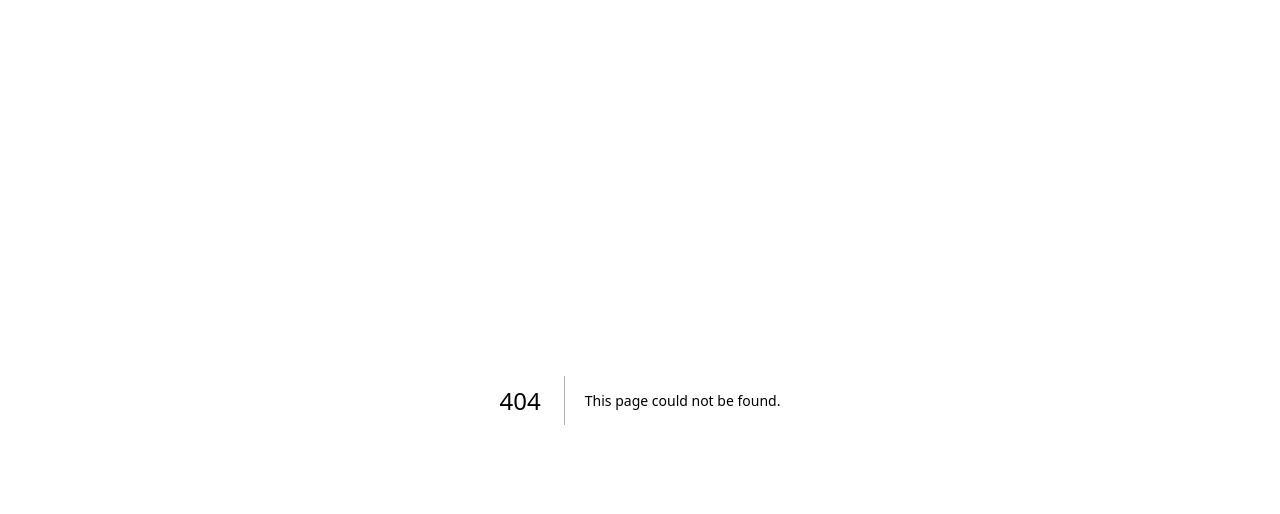
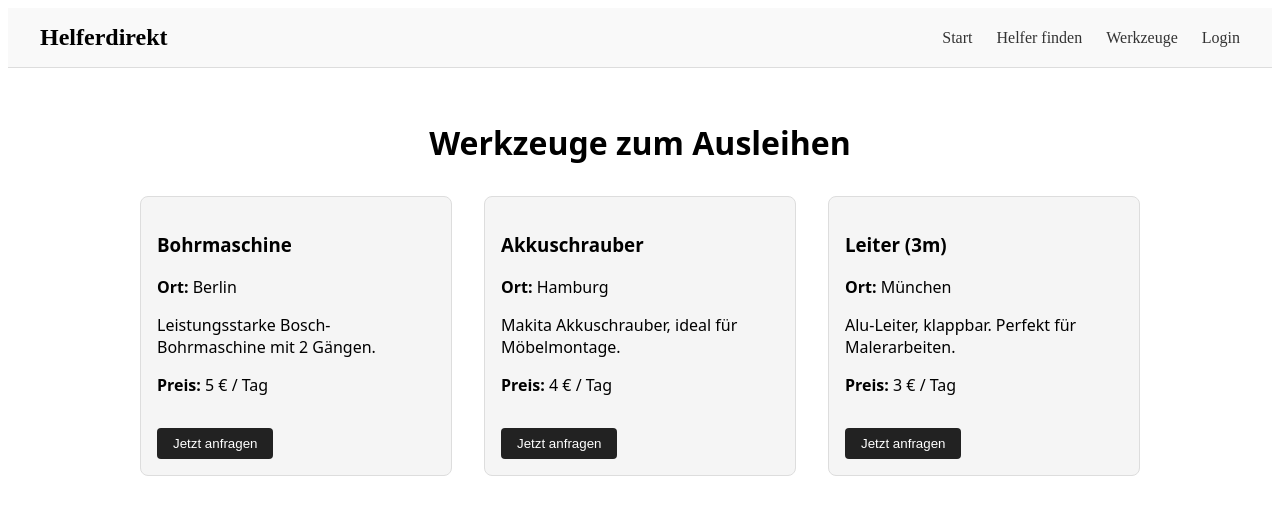
Before and after one commit to Mokis1/Helferdirekt, a Next.js app in the folder frontend/: page /werkzeuge in a window 1280 px wide. Before the commit this address had no page. Shown: the top 514 px of the page. Built offline with nearby package versions, Linux system fonts and the light colour scheme.

Commit message:
Werkzeugverleih-Seite hinzugefügt

```diff
--- /dev/null
+++ b/frontend/pages/werkzeuge.tsx
@@ -0,0 +1,87 @@
+import React from "react";
+import Head from "next/head";
+import Navbar from "../components/Navbar";
+
+const werkzeuge = [
+  {
+    name: "Bohrmaschine",
+    beschreibung: "Leistungsstarke Bosch-Bohrmaschine mit 2 Gängen.",
+    preis: 5,
+    stadt: "Berlin",
+  },
+  {
+    name: "Akkuschrauber",
+    beschreibung: "Makita Akkuschrauber, ideal für Möbelmontage.",
+    preis: 4,
+    stadt: "Hamburg",
+  },
+  {
+    name: "Leiter (3m)",
+    beschreibung: "Alu-Leiter, klappbar. Perfekt für Malerarbeiten.",
+    preis: 3,
+    stadt: "München",
+  },
+];
+
+export default function WerkzeugSeite() {
+  return (
+    <>
+      <Head>
+        <title>Werkzeugverleih – Helferdirekt</title>
+      </Head>
+      <Navbar />
+      <main style={styles.main}>
+        <h1 style={styles.title}>Werkzeuge zum Ausleihen</h1>
+        <div style={styles.grid}>
+          {werkzeuge.map((tool, i) => (
+            <div key={i} style={styles.card}>
+              <h3>{tool.name}</h3>
+              <p><strong>Ort:</strong> {tool.stadt}</p>
+              <p>{tool.beschreibung}</p>
+              <p><strong>Preis:</strong> {tool.preis} € / Tag</p>
+              <button style={styles.button}>Jetzt anfragen</button>
+            </div>
+          ))}
+        </div>
+      </main>
+    </>
+  );
+}
+
+const styles: { [key: string]: React.CSSProperties } = {
+  main: {
+    padding: "2rem",
+    maxWidth: "1000px",
+    margin: "0 auto",
+    fontFamily: "system-ui, sans-serif",
+  },
+  title: {
+    fontSize: "2rem",
+    fontWeight: 600,
+    textAlign: "center",
+    marginBottom: "2rem",
+  },
+  grid: {
+    display: "flex",
+    flexWrap: "wrap",
+    gap: "2rem",
+    justifyContent: "center",
+  },
+  card: {
+    flex: "1 1 250px",
+    border: "1px solid #ddd",
+    borderRadius: "8px",
+    padding: "1rem",
+    backgroundColor: "#f5f5f5",
+    textAlign: "left",
+  },
+  button: {
+    marginTop: "1rem",
+    padding: "0.5rem 1rem",
+    backgroundColor: "#222",
+    color: "#fff",
+    border: "none",
+    borderRadius: "4px",
+    cursor: "pointer",
+  },
+};
```
